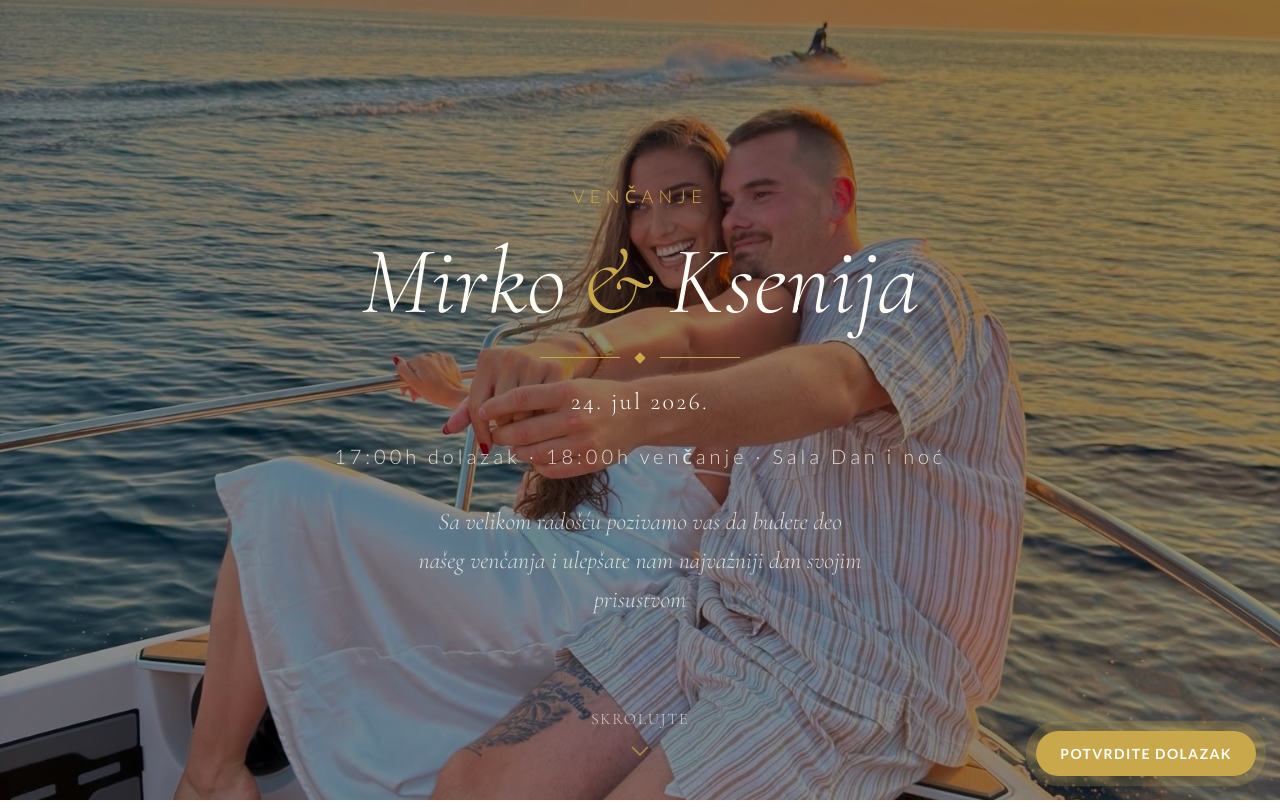
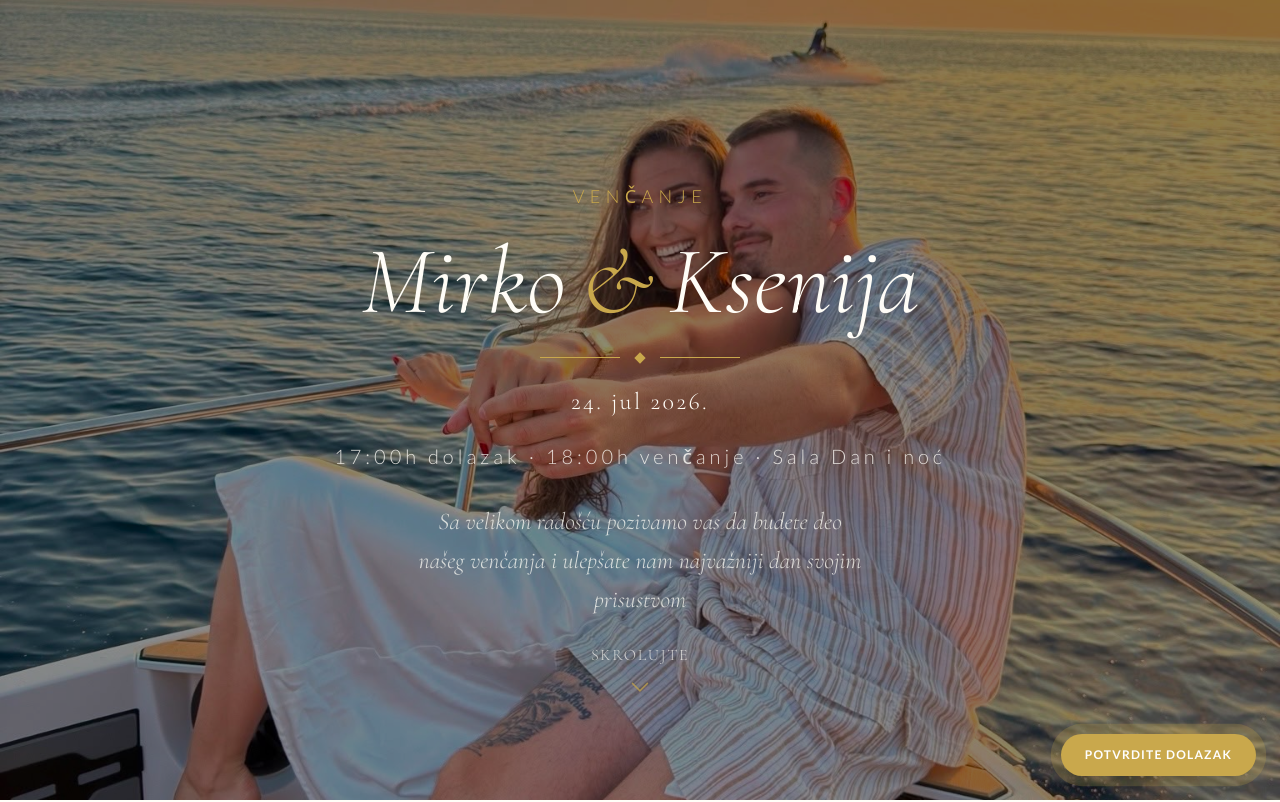
Before and after one commit to bojan10294/komi, a React (Vite) app: page / in a window 1280 px wide. Shown: the top 802 px of the page. Built offline with nearby package versions, Linux system fonts and the light colour scheme.

Commit message:
fix hero

```diff
--- a/src/components/FixedRsvpButton/FixedRsvpButton.module.css
+++ b/src/components/FixedRsvpButton/FixedRsvpButton.module.css
@@ -9,7 +9,7 @@
   border: none;
   border-radius: 9999px;
   font-family: var(--font-body);
-  font-size: 14px;
+  font-size: 12px;
   font-weight: 600;
   text-transform: uppercase;
   letter-spacing: 0.1em;
--- a/src/components/Hero/Hero.tsx
+++ b/src/components/Hero/Hero.tsx
@@ -7,7 +7,7 @@ export default function Hero() {
       className={`relative flex min-h-screen items-center justify-center ${styles.hero}`}
     >
       {/* Main Content */}
-      <div className="relative z-10 flex flex-col items-center gap-6 px-6 text-center">
+      <div className="relative z-10 flex flex-col items-center gap-6 px-6 text-center max-md:pb-12">
         <p
           className="text-lg font-light uppercase tracking-[0.3em]"
           style={{ color: 'var(--color-primary)' }}
@@ -58,7 +58,7 @@ export default function Hero() {
       </div>
 
       {/* Scroll Indicator */}
-      <div className="absolute bottom-8 left-1/2 z-10 -translate-x-1/2 flex flex-col items-center gap-2 animate-bounce">
+      <div className="absolute bottom-24 left-1/2 z-10 -translate-x-1/2 flex flex-col items-center gap-2 animate-bounce">
         <span
           className="font-light tracking-widest uppercase opacity-70"
           style={{ color: '#fffdf7', fontFamily: 'var(--font-display)' }}
```
